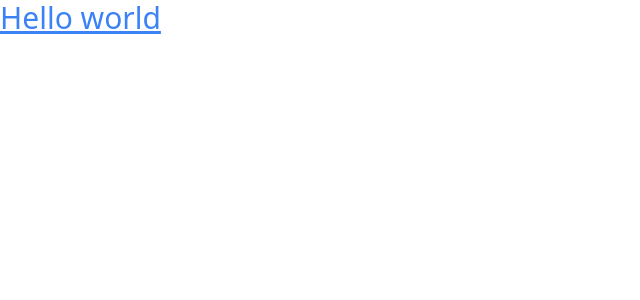
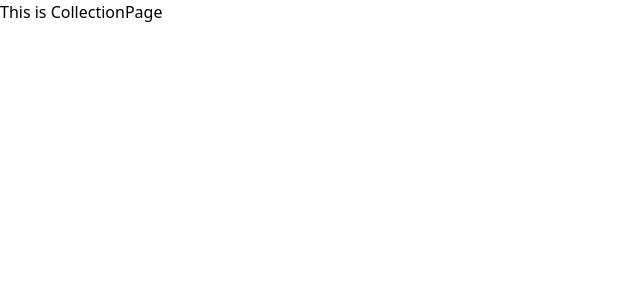
Before and after one commit to alanxu186/tattoo-fe-project, a React (Create React App) app: page /collection in a window 1280 px wide. Shown: the top 300 px of the page, without its empty margins (0-640 px from the left). Built offline with nearby package versions, Linux system fonts and the light colour scheme.

Commit message:
setup about, home, and collection routes

```diff
--- a/src/App.js
+++ b/src/App.js
@@ -1,9 +1,16 @@
-import {Routes, Route} from "react-router-dom"
+import { Routes, Route } from "react-router-dom";
+import AboutPage from "./components/AboutPage";
+import CollectionPage from "./components/CollectionPage";
+import HomePage from "./components/HomePage";
 
 function App() {
   return (
     <div className="App">
-        <h1 className="text-3xl text-blue-500 underline">Hello world</h1>
+      <Routes>
+        <Route path="/" element={<HomePage />} />
+        <Route path="/about" element={<AboutPage />} />
+        <Route path="/collection" element={<CollectionPage />} />
+      </Routes>
     </div>
   );
 }
--- a/src/components/AboutPage.js
+++ b/src/components/AboutPage.js
@@ -0,0 +1,11 @@
+import React from 'react'
+
+const AboutPage = () => {
+    return (
+        <div>
+            <h1>This is AboutPage</h1>
+        </div>
+    )
+}
+
+export default AboutPage
--- a/src/components/CollectionPage.js
+++ b/src/components/CollectionPage.js
@@ -0,0 +1,11 @@
+import React from 'react'
+
+const CollectionPage = () => {
+    return (
+        <div>
+            <h1>This is CollectionPage</h1>
+        </div>
+    )
+}
+
+export default CollectionPage
--- a/src/components/HomePage.js
+++ b/src/components/HomePage.js
@@ -0,0 +1,11 @@
+import React from 'react'
+
+const HomePage = () => {
+    return (
+        <div>
+            <h1>This is HomePage</h1>
+        </div>
+    )
+}
+
+export default HomePage
```
